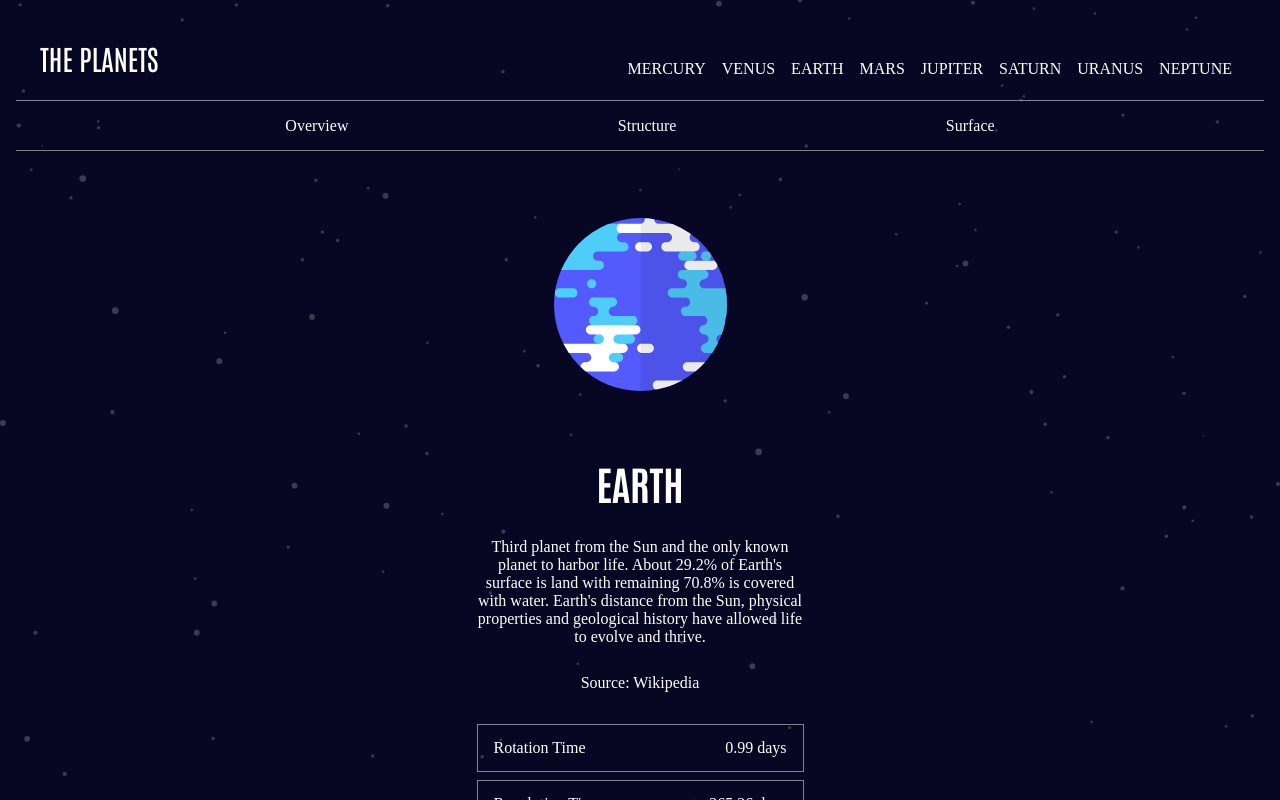
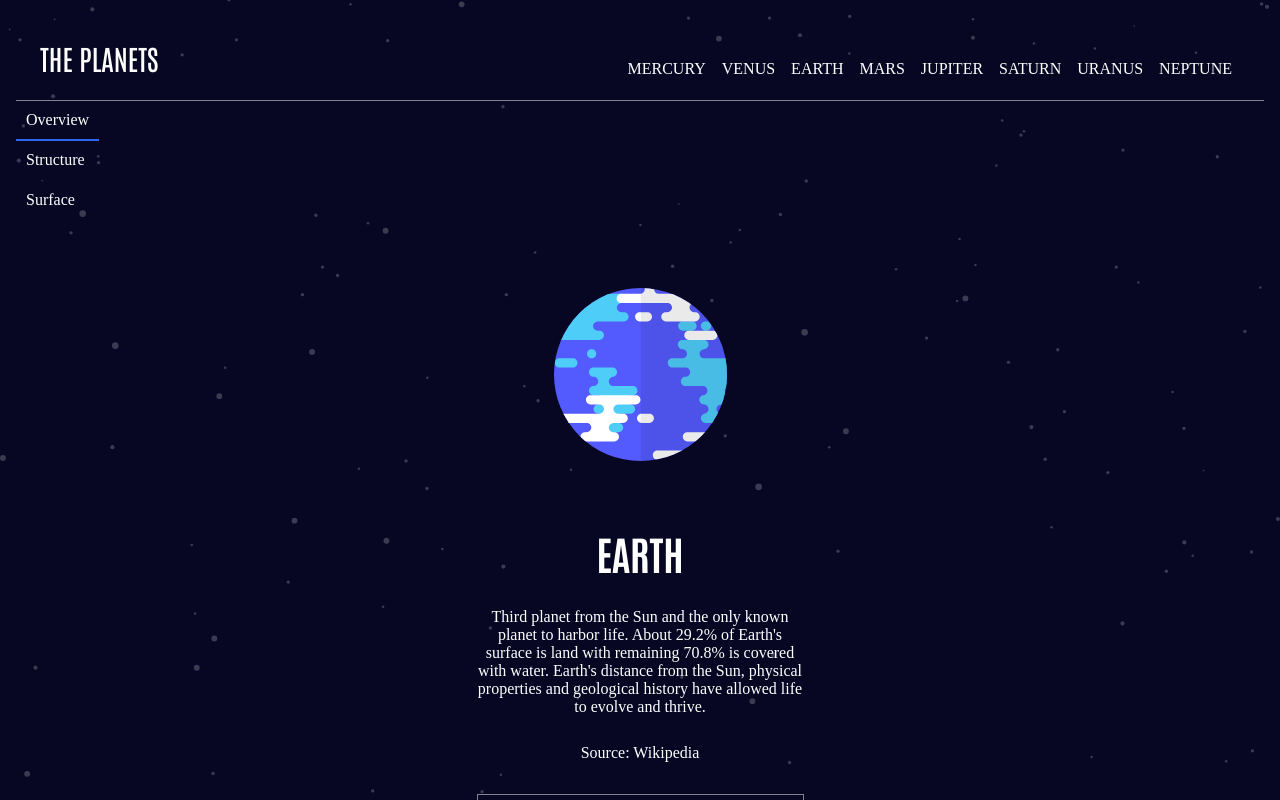
Before and after one commit to stevenabaco/planets-fact-site-reactjs, a React (Create React App) app: page /earth in a window 1280 px wide. Shown: the top 800 px of the page. Built offline with nearby package versions, Linux system fonts and the light colour scheme; the HTML template or start-up script is replaced by a standard one.

Commit message:
Add content toolbar and logic

```diff
--- a/src/components/Planets/Planet.css
+++ b/src/components/Planets/Planet.css
@@ -70,6 +70,34 @@
   border: 1px solid var(--color-4)
 }
 
+/* Remove the radio button */
+#radio__toolbar input[type="radio"] {
+  opacity: 0;
+  position:fixed;
+  width:0
+}
+/* Style radio button label */
+#radio__toolbar label{
+  display: inline-block;
+  padding: 10px;
+  border-bottom: 2px solid transparent;
+  cursor: pointer;
+}
+/* Add blue border to label on focus */
+#radio__toolbar input[type="radio"]:focus + label {
+border-bottom: 2px solid var(--color-12);
+}
+/* Add hover effect for radio label */
+#radio__toolbar label:hover {
+border-bottom: 2px solid var(--color-12);
+}
+
+#radio__toolbar input[type="radio"]:checked + label {
+  border-bottom: 2px solid var(--color-12);
+}
+
+
+
 /* SHARED CLASSES */
 .flex {
   display: flex;
--- a/src/components/Planets/Planet.js
+++ b/src/components/Planets/Planet.js
@@ -9,37 +9,58 @@
 import earthStructureImg from '../../assets/planet-earth-internal.svg';
 import earthSurfaceImg from '../../assets/geology-earth.png';
 
-
 function Planet(props) {
 	//Set state hooks
 	const [active, setActive] = useState(false);
 	const [defaultActive, setDefaultActive] = useState(true);
+  const contentTabs = [
+    {
+      id: '1',
+      name: 'content',
+      label: 'Overview',
+      value: 'overview',
+      defaultChecked: true
+    },
+    {
+      id: '2',
+      name: 'content',
+      label: 'Structure',
+      value: 'structure',
+      defaultChecked: false
+    },
+    {
+      id: '3',
+      name: 'content',
+      label: 'Surface',
+      value: 'surface',
+      defaultChecked: false
+    }
+  ]
+	// Create helpers and handlers
+  const handleClick = (e) => {
 
-	// Create helpers and handlers
-	const toggleClass = () => {
-		setActive(!active);
-		setDefaultActive(!defaultActive);
-	};
+  }
 	return (
 		<div id='planet__wrapper' planet={props.planet}>
-			<div id='planet__content__toolbar__wrapper'>
-				<ul id='planet__content__toolbar'>
-					<li
-						onClick={toggleClass}
-						className={defaultActive ? `active ${props.planet}` : props.planet}>
-						Overview
-					</li>
-					<li
-						onClick={toggleClass}
-						className={active ? `active ${props.planet}` : props.planet}>
-						Structure
-					</li>
-					<li
-						onClick={toggleClass}
-						className={active ? `active ${props.planet}` : props.planet}>
-						Surface
-					</li>
-				</ul>
+			<div id='radio__toolbar'>
+        {contentTabs.map(({ id, name, label, value, defaultChecked }) => (
+
+          <div key={id}>
+            <input type='radio'
+              key={id}
+              id={id}
+              name={name}
+              value={value.toString()}
+              defaultChecked={defaultChecked}
+              className={props.planet}
+              onChange={e=>console.log(value)}
+              tabIndex={+id}
+            />
+
+            <label htmlFor={id}>{label}</label>
+          </div>
+        ))}
+
 			</div>
 			<div id='planet__img'>
 				<img src={earthSummaryImg} alt='earth'></img>
```
